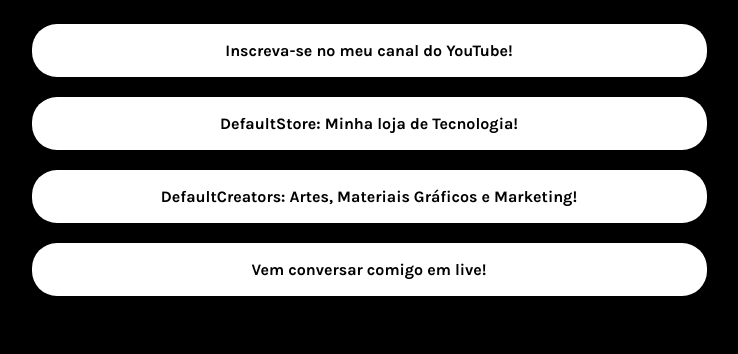
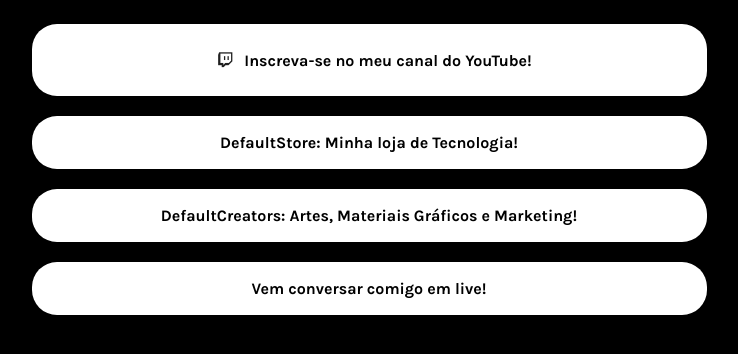
Before and after one commit to ThadeuDefault/thadeudefault.github.io, a plain HTML site: page linktree.html in a window 1280 px wide. Shown: the part 286-640 px from the top of the page, without its empty margins (271-1009 px from the left). Drawn offline with nearby package versions, Linux system fonts and the light colour scheme; a script that the page names is missing.

Commit message:
Update linktree.html

```diff
--- a/linktree.html
+++ b/linktree.html
@@ -33,7 +33,7 @@
     </div>
     <div id="links">
         <a class="link" href="https://www.youtube.com/thadeudefault" target="_blank" style="border-radius: 25px;"><i
-            class=""></i> Inscreva-se no meu canal do YouTube!</a>
+            class=""></i><i style="line-height: 38px;" class="fa fa-twitch circulo" aria-hidden="true"></i>Inscreva-se no meu canal do YouTube!</a>
         <a class="link" href="https://www.instagram.com/default.inc" target="_blank" style="border-radius: 25px;"><i
                 class="" aria-hidden="true"></i> DefaultStore: Minha loja de Tecnologia!</a>
         <a class="link" href="https://www.instagram.com/thadeudefault" target="_blank" style="border-radius: 25px;"><i
```
